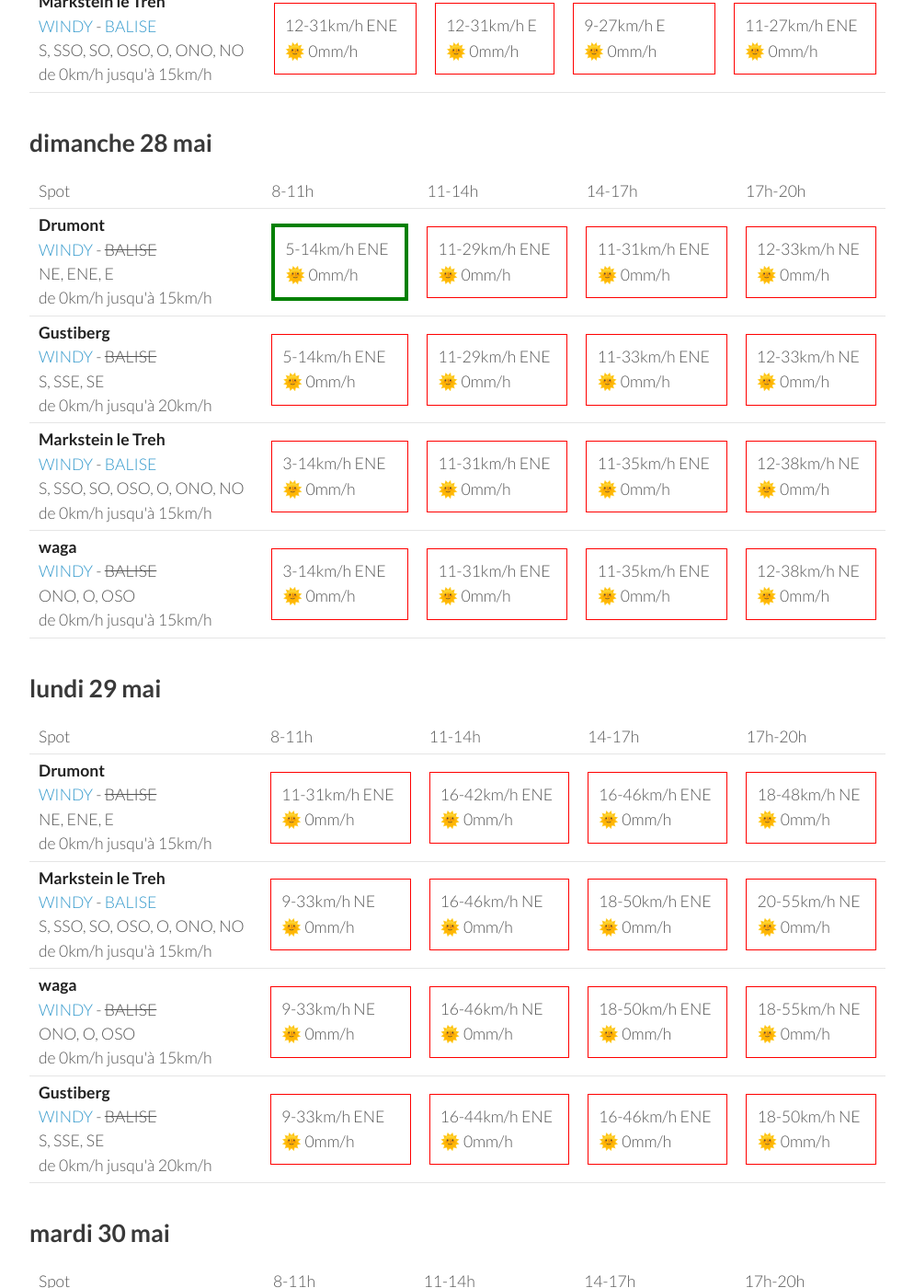
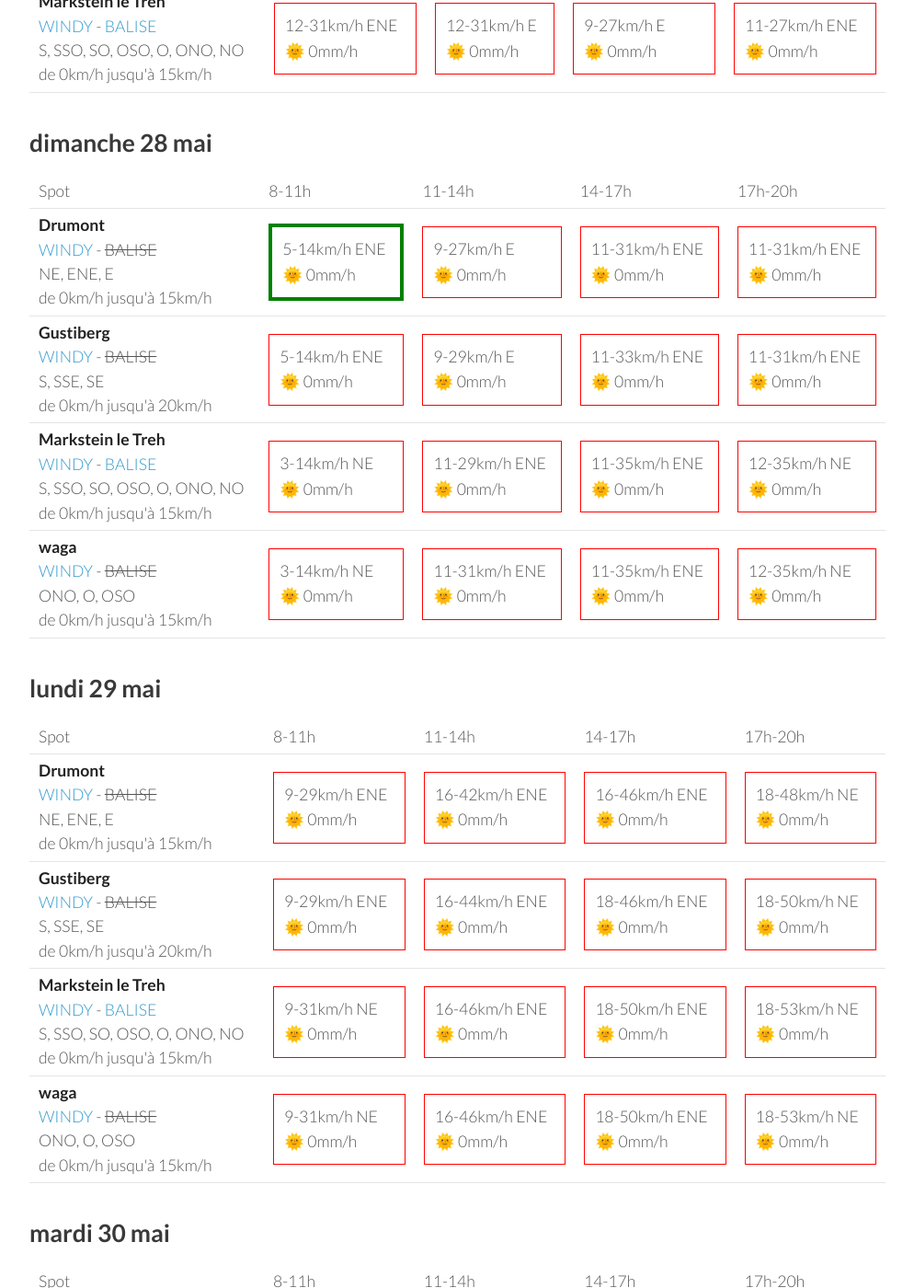
Before and after one commit to parapente-dans-le-nord/parapente-dans-le-nord.github.io, a Jekyll site: the page built from vosges.markdown, in a window 1280 px wide and 1400 px high, scrolled down 1325 px. Shown: the whole window at 92% size, without its empty margins (26-1020 px from the left). Built offline with Jekyll 4.4.1, drawn with Linux system fonts in a browser that asks for light colours; some of the changed text lies outside the part shown.

Commit message:
update index.markdown

```diff
--- a/vosges.markdown
+++ b/vosges.markdown
@@ -133,9 +133,9 @@ page mise à jour le vendredi 26 mai 13:16
         <td><strong>Drumont</strong><br><a href="https://windy.com/47.898/6.919?47.687,6.919,9,m:eYYagmG">WINDY</a> - <span class="no-balise"> BALISE </span><br> <span class="vent-favorable">NE, ENE, E</span><br><span class="force-vent">de 0km/h jusqu'à 15km/h</span> </td>
 
             <td><div class="flyable"><p>5-14km/h ENE</p><p>🌞 0mm/h</p></div></td>
-            <td><div class="not-flyable"><p>11-29km/h ENE</p><p>🌞 0mm/h</p></div></td>
+            <td><div class="not-flyable"><p>9-27km/h E</p><p>🌞 0mm/h</p></div></td>
             <td><div class="not-flyable"><p>11-31km/h ENE</p><p>🌞 0mm/h</p></div></td>
-            <td><div class="not-flyable"><p>12-33km/h NE</p><p>🌞 0mm/h</p></div></td>
+            <td><div class="not-flyable"><p>11-31km/h ENE</p><p>🌞 0mm/h</p></div></td>
 
 
     </tr>
@@ -143,29 +143,29 @@ page mise à jour le vendredi 26 mai 13:16
         <td><strong>Gustiberg</strong><br><a href="https://windy.com/47.894/6.934?47.891,6.934,15,m:eYYagmI">WINDY</a> - <span class="no-balise"> BALISE </span><br> <span class="vent-favorable">S, SSE, SE</span><br><span class="force-vent">de 0km/h jusqu'à 20km/h</span> </td>
 
             <td><div class="not-flyable"><p>5-14km/h ENE</p><p>🌞 0mm/h</p></div></td>
-            <td><div class="not-flyable"><p>11-29km/h ENE</p><p>🌞 0mm/h</p></div></td>
+            <td><div class="not-flyable"><p>9-29km/h E</p><p>🌞 0mm/h</p></div></td>
             <td><div class="not-flyable"><p>11-33km/h ENE</p><p>🌞 0mm/h</p></div></td>
-            <td><div class="not-flyable"><p>12-33km/h NE</p><p>🌞 0mm/h</p></div></td>
+            <td><div class="not-flyable"><p>11-31km/h ENE</p><p>🌞 0mm/h</p></div></td>
 
 
     </tr>
 <tr>
         <td><strong>Markstein le Treh</strong><br><a href="https://windy.com/47.926/7.012?47.505,7.012,8,m:eY1agmQ">WINDY</a> - <span class=""><a href="http://www.balisemeteo.com/balise.php?idBalise=136">BALISE</a> </span><br> <span class="vent-favorable">S, SSO, SO, OSO, O, ONO, NO</span><br><span class="force-vent">de 0km/h jusqu'à 15km/h</span> </td>
 
-            <td><div class="not-flyable"><p>3-14km/h ENE</p><p>🌞 0mm/h</p></div></td>
-            <td><div class="not-flyable"><p>11-31km/h ENE</p><p>🌞 0mm/h</p></div></td>
+            <td><div class="not-flyable"><p>3-14km/h NE</p><p>🌞 0mm/h</p></div></td>
+            <td><div class="not-flyable"><p>11-29km/h ENE</p><p>🌞 0mm/h</p></div></td>
             <td><div class="not-flyable"><p>11-35km/h ENE</p><p>🌞 0mm/h</p></div></td>
-            <td><div class="not-flyable"><p>12-38km/h NE</p><p>🌞 0mm/h</p></div></td>
+            <td><div class="not-flyable"><p>12-35km/h NE</p><p>🌞 0mm/h</p></div></td>
 
 
     </tr>
 <tr>
         <td><strong>waga</strong><br><a href="https://windy.com/47.903/6.996?47.900,6.983,15">WINDY</a> - <span class="no-balise"> BALISE </span><br> <span class="vent-favorable">ONO, O, OSO</span><br><span class="force-vent">de 0km/h jusqu'à 15km/h</span> </td>
 
-            <td><div class="not-flyable"><p>3-14km/h ENE</p><p>🌞 0mm/h</p></div></td>
+            <td><div class="not-flyable"><p>3-14km/h NE</p><p>🌞 0mm/h</p></div></td>
             <td><div class="not-flyable"><p>11-31km/h ENE</p><p>🌞 0mm/h</p></div></td>
             <td><div class="not-flyable"><p>11-35km/h ENE</p><p>🌞 0mm/h</p></div></td>
-            <td><div class="not-flyable"><p>12-38km/h NE</p><p>🌞 0mm/h</p></div></td>
+            <td><div class="not-flyable"><p>12-35km/h NE</p><p>🌞 0mm/h</p></div></td>
 
 
     </tr>
@@ -188,7 +188,7 @@ page mise à jour le vendredi 26 mai 13:16
 <tr>
         <td><strong>Drumont</strong><br><a href="https://windy.com/47.898/6.919?47.687,6.919,9,m:eYYagmG">WINDY</a> - <span class="no-balise"> BALISE </span><br> <span class="vent-favorable">NE, ENE, E</span><br><span class="force-vent">de 0km/h jusqu'à 15km/h</span> </td>
 
-            <td><div class="not-flyable"><p>11-31km/h ENE</p><p>🌞 0mm/h</p></div></td>
+            <td><div class="not-flyable"><p>9-29km/h ENE</p><p>🌞 0mm/h</p></div></td>
             <td><div class="not-flyable"><p>16-42km/h ENE</p><p>🌞 0mm/h</p></div></td>
             <td><div class="not-flyable"><p>16-46km/h ENE</p><p>🌞 0mm/h</p></div></td>
             <td><div class="not-flyable"><p>18-48km/h NE</p><p>🌞 0mm/h</p></div></td>
@@ -196,32 +196,32 @@ page mise à jour le vendredi 26 mai 13:16
 
     </tr>
 <tr>
+        <td><strong>Gustiberg</strong><br><a href="https://windy.com/47.894/6.934?47.891,6.934,15,m:eYYagmI">WINDY</a> - <span class="no-balise"> BALISE </span><br> <span class="vent-favorable">S, SSE, SE</span><br><span class="force-vent">de 0km/h jusqu'à 20km/h</span> </td>
+
+            <td><div class="not-flyable"><p>9-29km/h ENE</p><p>🌞 0mm/h</p></div></td>
+            <td><div class="not-flyable"><p>16-44km/h ENE</p><p>🌞 0mm/h</p></div></td>
+            <td><div class="not-flyable"><p>18-46km/h ENE</p><p>🌞 0mm/h</p></div></td>
+            <td><div class="not-flyable"><p>18-50km/h NE</p><p>🌞 0mm/h</p></div></td>
+
+
+    </tr>
+<tr>
         <td><strong>Markstein le Treh</strong><br><a href="https://windy.com/47.926/7.012?47.505,7.012,8,m:eY1agmQ">WINDY</a> - <span class=""><a href="http://www.balisemeteo.com/balise.php?idBalise=136">BALISE</a> </span><br> <span class="vent-favorable">S, SSO, SO, OSO, O, ONO, NO</span><br><span class="force-vent">de 0km/h jusqu'à 15km/h</span> </td>
 
-            <td><div class="not-flyable"><p>9-33km/h NE</p><p>🌞 0mm/h</p></div></td>
-            <td><div class="not-flyable"><p>16-46km/h NE</p><p>🌞 0mm/h</p></div></td>
+            <td><div class="not-flyable"><p>9-31km/h NE</p><p>🌞 0mm/h</p></div></td>
+            <td><div class="not-flyable"><p>16-46km/h ENE</p><p>🌞 0mm/h</p></div></td>
             <td><div class="not-flyable"><p>18-50km/h ENE</p><p>🌞 0mm/h</p></div></td>
-            <td><div class="not-flyable"><p>20-55km/h NE</p><p>🌞 0mm/h</p></div></td>
+            <td><div class="not-flyable"><p>18-53km/h NE</p><p>🌞 0mm/h</p></div></td>
 
 
     </tr>
 <tr>
         <td><strong>waga</strong><br><a href="https://windy.com/47.903/6.996?47.900,6.983,15">WINDY</a> - <span class="no-balise"> BALISE </span><br> <span class="vent-favorable">ONO, O, OSO</span><br><span class="force-vent">de 0km/h jusqu'à 15km/h</span> </td>
 
-            <td><div class="not-flyable"><p>9-33km/h NE</p><p>🌞 0mm/h</p></div></td>
-            <td><div class="not-flyable"><p>16-46km/h NE</p><p>🌞 0mm/h</p></div></td>
+            <td><div class="not-flyable"><p>9-31km/h NE</p><p>🌞 0mm/h</p></div></td>
+            <td><div class="not-flyable"><p>16-46km/h ENE</p><p>🌞 0mm/h</p></div></td>
             <td><div class="not-flyable"><p>18-50km/h ENE</p><p>🌞 0mm/h</p></div></td>
-            <td><div class="not-flyable"><p>18-55km/h NE</p><p>🌞 0mm/h</p></div></td>
-
-
-    </tr>
-<tr>
-        <td><strong>Gustiberg</strong><br><a href="https://windy.com/47.894/6.934?47.891,6.934,15,m:eYYagmI">WINDY</a> - <span class="no-balise"> BALISE </span><br> <span class="vent-favorable">S, SSE, SE</span><br><span class="force-vent">de 0km/h jusqu'à 20km/h</span> </td>
-
-            <td><div class="not-flyable"><p>9-33km/h ENE</p><p>🌞 0mm/h</p></div></td>
-            <td><div class="not-flyable"><p>16-44km/h ENE</p><p>🌞 0mm/h</p></div></td>
-            <td><div class="not-flyable"><p>16-46km/h ENE</p><p>🌞 0mm/h</p></div></td>
-            <td><div class="not-flyable"><p>18-50km/h NE</p><p>🌞 0mm/h</p></div></td>
+            <td><div class="not-flyable"><p>18-53km/h NE</p><p>🌞 0mm/h</p></div></td>
 
 
     </tr>
```
Also changed, not shown: other parts of vosges.markdown (+1 -1 lines).
